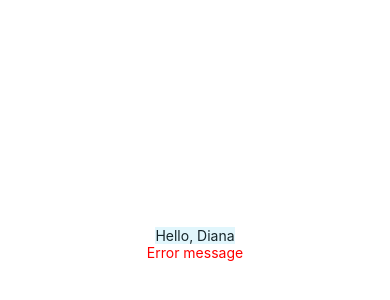
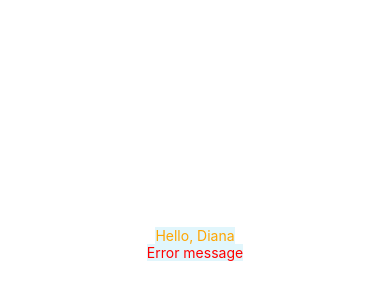
Before and after one commit to Hyogyeong8/ToDoApp_ReactNative, a React Native app: screen / in a window 390 px wide. Shown: the part 178-478 px from the top of the page. Built offline with nearby package versions, Linux system fonts and the light colour scheme.

Commit message:
Add: styles.js

```diff
--- a/src/App.js
+++ b/src/App.js
@@ -1,31 +1,14 @@
 import { StatusBar } from "expo-status-bar";
 import React from "react";
-import { StyleSheet, Text, View } from "react-native";
-// import { styles, orangeText } from "./style";
+import { Text, View } from "react-native";
+import { styles, orangeText } from "./style";
 
 export default function App() {
   return (
     <View style={styles.container}>
-      <Text style={styles.text}>Hello, Diana</Text>
-      <Text style={styles.errorText}>Error message</Text>
+      <Text style={[styles.text, orangeText]}>Hello, Diana</Text>
+      <Text style={[styles.text, styles.errorText]}>Error message</Text>
       <StatusBar style="auto" />
     </View>
   );
 }
-
-const styles = StyleSheet.create({
-  container: {
-    flex: 1,
-    backgroundColor: "#fff",
-    alignItems: "center",
-    justifyContent: "center",
-  },
-  text: {
-    backgroundColor: "#e1f6fc",
-    color: "#162529",
-    fontsize: 20,
-  },
-  errorText: {
-    color: "red",
-  },
-});
--- /dev/null
+++ b/src/style.js
@@ -0,0 +1,24 @@
+import { StyleSheet } from "react-native";
+
+export const styles = StyleSheet.create({
+  container: {
+    flex: 1,
+    backgroundColor: "#fff",
+    alignItems: "center",
+    justifyContent: "center",
+  },
+  text: {
+    backgroundColor: "#e1f6fc",
+    color: "navy",
+    fontsize: 20,
+  },
+  errorText: {
+    color: "red",
+  },
+});
+
+export const orangeText = {
+  color: "orange",
+};
+
+export default styles;
```
